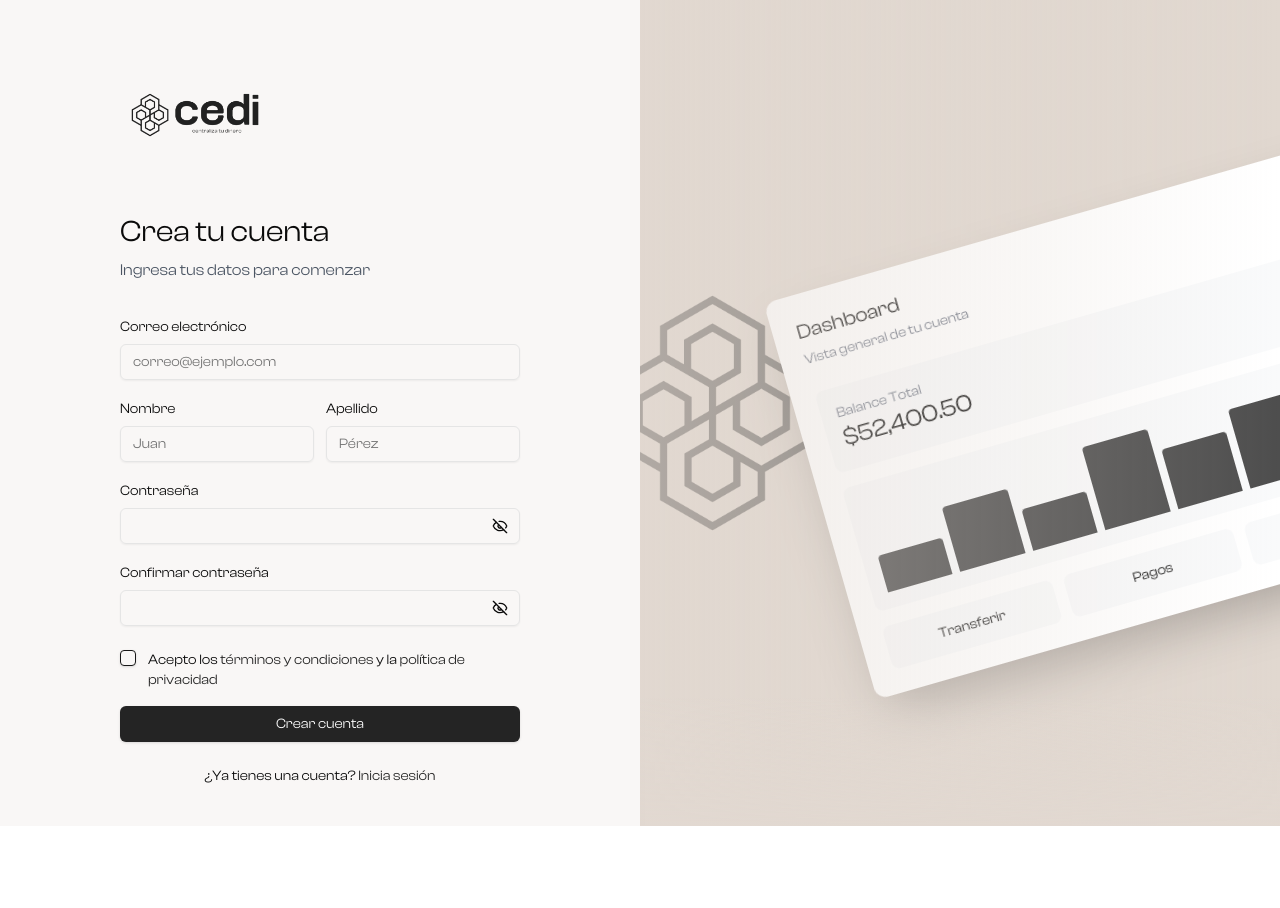
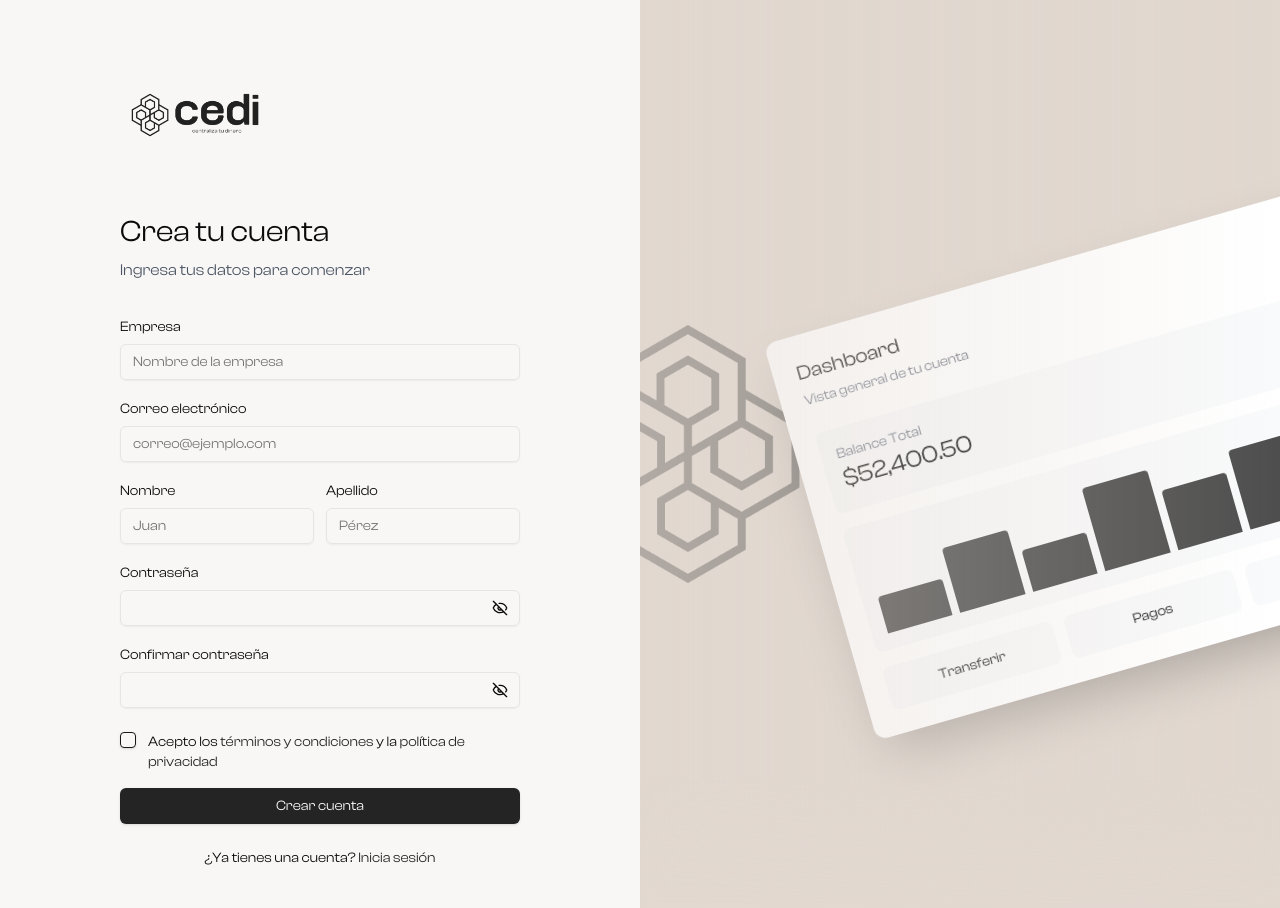
Before and after one commit to mexmaster241/cedi-2.0, a Next.js app: page /sign-up in a window 1280 px wide. Shown: the top 908 px of the page. Before the commit the page ends 826 px from the top, so only its background shows below. Built offline with nearby package versions, Linux system fonts and the light colour scheme.

Commit message:
añadir nombre de empresa

```diff
--- a/src/components/auth/signup-form.tsx
+++ b/src/components/auth/signup-form.tsx
@@ -61,6 +61,19 @@ export function SignUpForm() {
   return (
     <Form {...form}>
       <form onSubmit={form.handleSubmit(onSubmit)} className="space-y-4">
+      <FormField
+          control={form.control}
+          name="email"
+          render={({ field }) => (
+            <FormItem className="space-y-1.5">
+              <FormLabel className="font-clash-display">Empresa</FormLabel>
+              <FormControl>
+                <Input  placeholder="Nombre de la empresa" {...field} className="h-9 font-clash-display" />
+              </FormControl>
+              <FormMessage />
+            </FormItem>
+          )}
+        />
         <FormField
           control={form.control}
           name="email"
```
